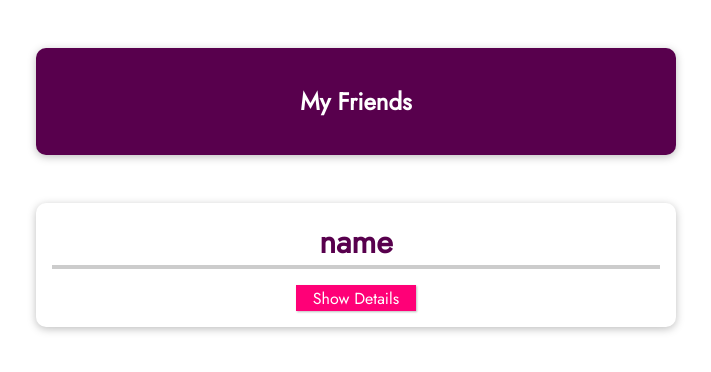
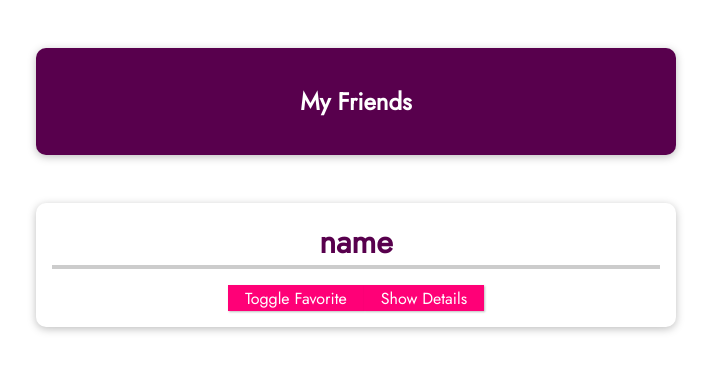
Before and after one commit to qwe8851/vue3, a Vue app in the folder vue-cli-01-a-new-vue-project/: page / in a window 1280 px wide. Shown: the top 372 px of the page, without its empty margins (284-995 px from the left). Built offline with nearby package versions, Linux system fonts and the light colour scheme.

Commit message:
feat: props작동방식 및 변경 연습

```diff
--- a/vue-cli-01-a-new-vue-project/src/App.vue
+++ b/vue-cli-01-a-new-vue-project/src/App.vue
@@ -4,7 +4,12 @@
         <h1>My Friends</h1>
     </header>
     <ul>
-        <friend-contact />
+        <friend-contact
+            name="name"
+            phone-number="phone"
+            email-address="email"
+            is-favorite="0"
+        />
     </ul>
 </section>
 </template>
--- a/vue-cli-01-a-new-vue-project/src/components/FriendContact.vue
+++ b/vue-cli-01-a-new-vue-project/src/components/FriendContact.vue
@@ -1,16 +1,23 @@
 <template>
     <li>
-        <h2>{{ friend.name }}</h2>
+        <h2>{{ name }} {{ friendIsFavorite === '1' ? '(Favorite)' : '' }}</h2>
+        <button @click="toggleFavorite">Toggle Favorite</button>
         <button @click="toggleDetails">{{ detailsAreVisible ? 'Hide' : 'Show' }} Details</button>
         <ul v-if="detailsAreVisible">
-            <li><strong>Phone:</strong> {{ friend.phone }}</li>
-            <li><strong>Email:</strong> {{ friend.email }}</li>
+            <li><strong>Phone:</strong> {{ phoneNumber }}</li>
+            <li><strong>Email:</strong> {{ emailAddress }}</li>
         </ul>
     </li>
 </template>
 
 <script>
 export default {
+    props: [
+        "name",
+        "phoneNumber",
+        "emailAddress",
+        "isFavorite",
+    ],
     data(){
         return{
             detailsAreVisible: false,
@@ -20,11 +27,19 @@
                 phone: "phone",
                 email: "email",
             },
+            friendIsFavorite: this.isFavorite,
         }
     },
     methods: {
-        toggleDetails(){
+        toggleDetails() {
             this.detailsAreVisible = !this.detailsAreVisible;
+        },
+        toggleFavorite(){
+            if(this.friendIsFavorite === '1') {
+                this.friendIsFavorite = '0';
+            } else {
+                this.friendIsFavorite = '1';
+            }
         }
     },
 }
```
